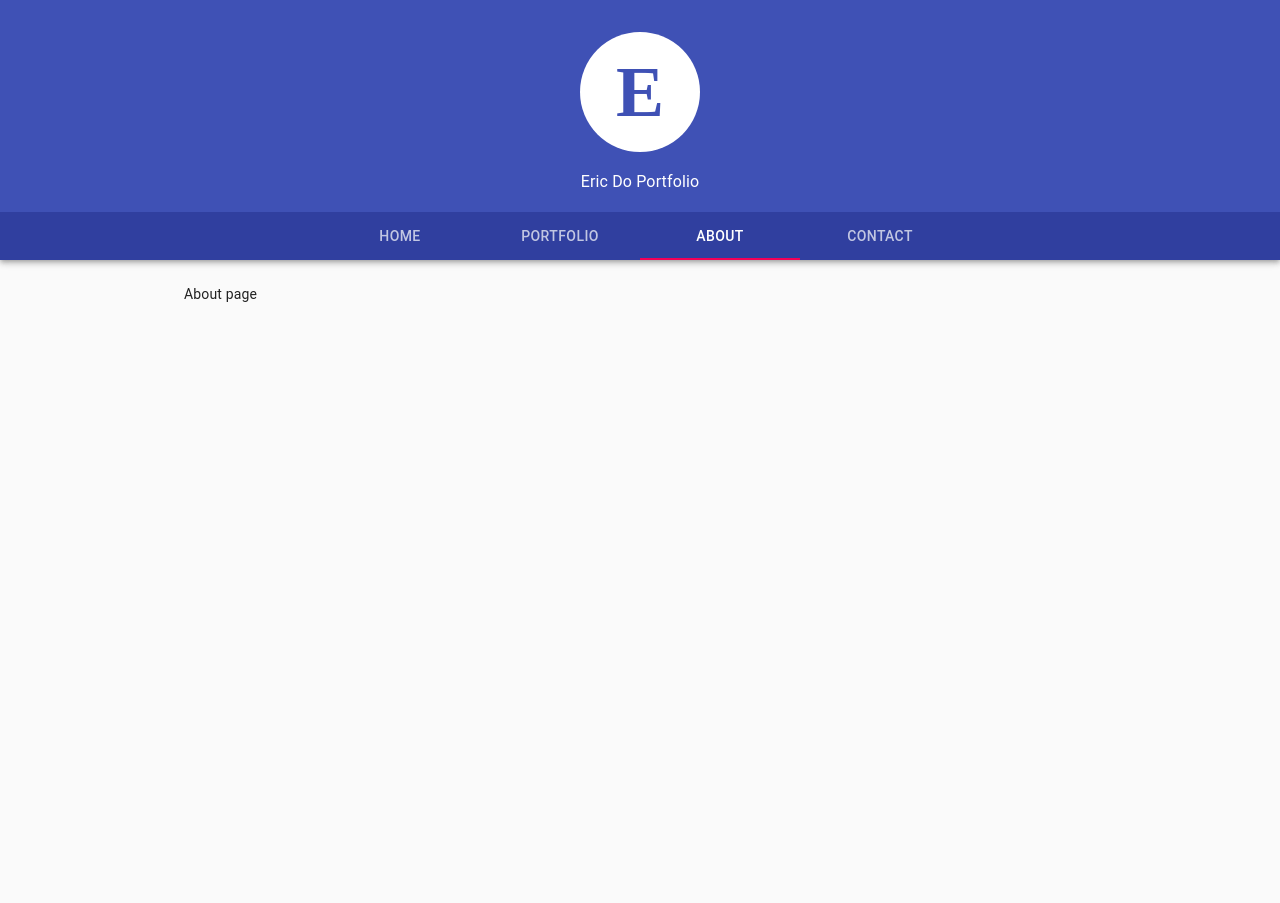
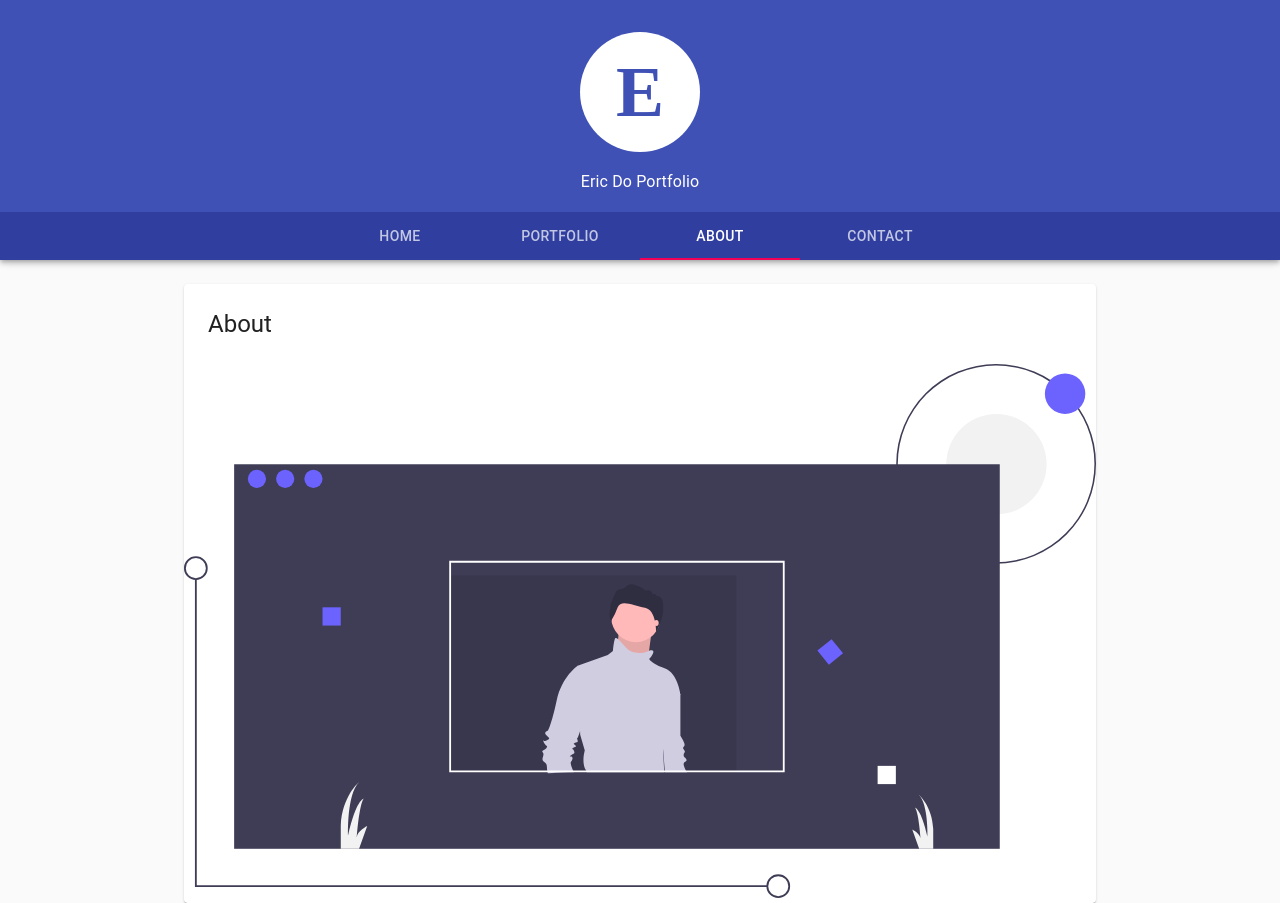
Before and after one commit to dohaicuong/portfolio, a React (Create React App) app: page /#/ in a window 1280 px wide. Both pictures are taken after a click on the tab "ABOUT". Before the commit the page ends 800 px from the top, so only its background shows below. Built offline with nearby package versions, Linux system fonts and the light colour scheme.

Commit message:
about page - WIP

```diff
--- a/src/pages/About/index.tsx
+++ b/src/pages/About/index.tsx
@@ -1,10 +1,27 @@
 import React from 'react'
+import { Paper, Typography, makeStyles } from '@material-ui/core'
+import AboutSVG from 'resources/about.svg'
 
 const About = () => {
+  const classes = useStyles()
+
   return (
-    <div className='AboutPage'>
-      About page
-    </div>
+    <Paper className='AboutPage'>
+      <Typography variant='h5' className={classes.title}>
+        About
+      </Typography>
+      <img src={AboutSVG} className={classes.image} alt='Contact Eric Do' />
+    </Paper>
   )
 }
 export default About
+
+const useStyles = makeStyles(theme => ({
+  title: {
+    padding: theme.spacing(3)
+  },
+  image: {
+    width: '100%',
+    height: 'auto'
+  },
+}))
```
Also changed, not shown: src/resources/about.svg (added).
